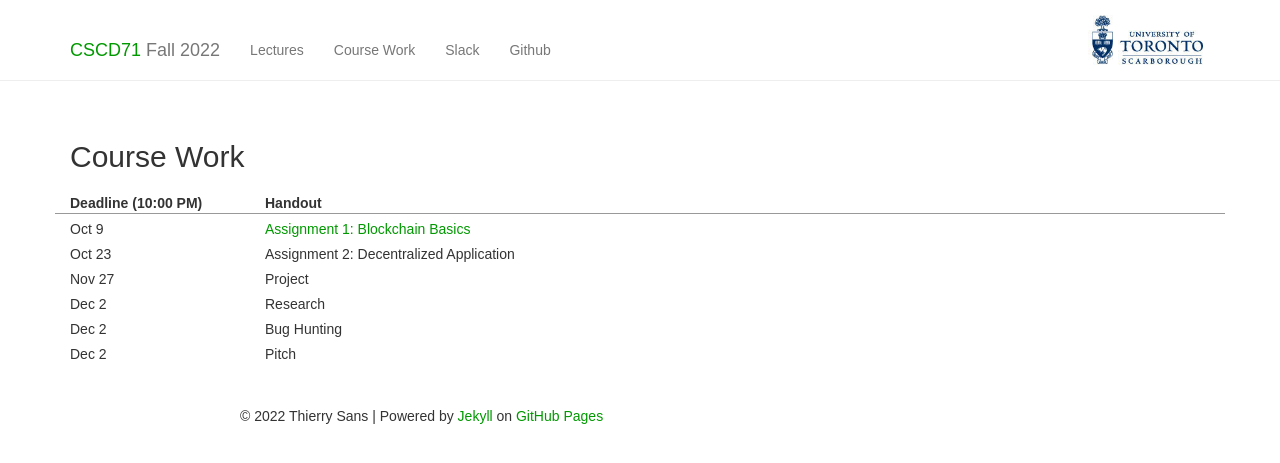
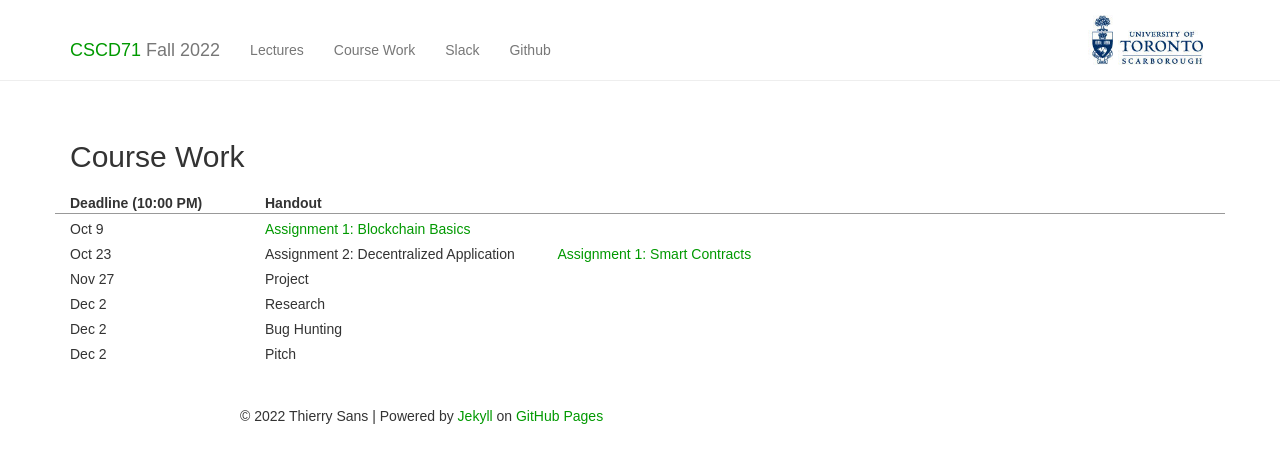
Before and after one commit to ThierrySans/CSCD71, a Jekyll site: the page built from work/index.md, in a window 1280 px wide. Shown: the top 463 px of the page. Built offline with Jekyll 4.4.1, drawn with Linux system fonts in a browser that asks for light colours; nearby versions of some CDN libraries; library files that are not in the unit come from our copies.

Commit message:
week 5 slides

```diff
--- a/_data/lectures.yml
+++ b/_data/lectures.yml
@@ -15,11 +15,13 @@
   readings:
      Consensus Mechanisms: https://ethereum.org/en/developers/docs/consensus-mechanisms/#:~:text=Ethereum%20uses%20a%20proof%2Dof,to%20capital%20locked%20by%20stakers.
 
-- week: Smart contract 1
+- week: Smart contracts 1
   notes:
-      Smart Contracts: 04/CSCD71-SmartContracts.pdf
+      Smart Contracts 1: 04/CSCD71-SmartContracts.pdf
 
 - week: Smart contract 2
+  notes:
+      Smart Contracts 2: 05/CSCD71-SmartContracts2.pdf
 
 - break: Reading Week
 
--- a/work/index.md
+++ b/work/index.md
@@ -17,6 +17,7 @@
     <div class="row">
         <div class="column2">Oct 23</div>
         <div class="column3">Assignment 2: Decentralized Application</div>
+         <div class="column3"><a href="https://classroom.github.com/a/m1WSwKuK">Assignment 1: Smart Contracts</a></div>
     </div>
     <div class="row">
         <div class="column2">Nov 27</div>
```
Also changed, not shown: 1 other file.
